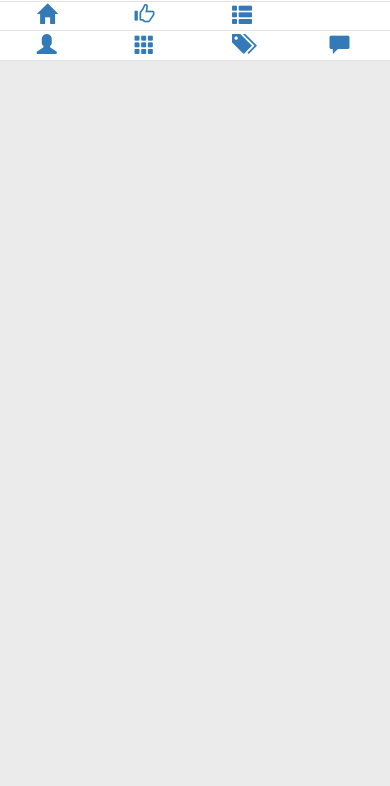
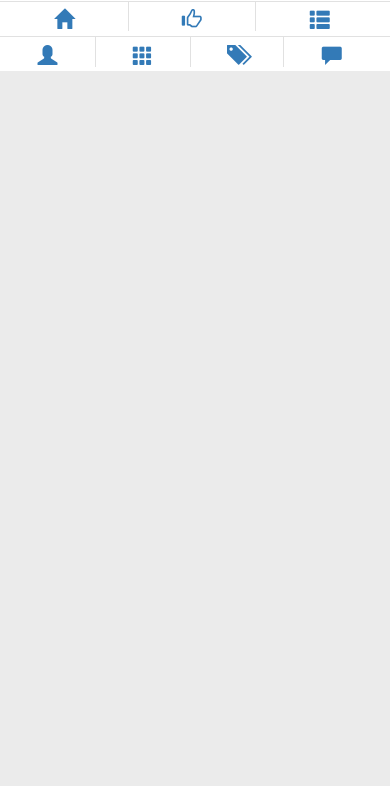
Before and after one commit to FiShelly/Blog, a website: page views/blog-index.html in a window 390 px wide. Shown: the part 58-844 px from the top of the page. Drawn offline with nearby package versions, Linux system fonts and the light colour scheme; some packages are replaced by stand-ins of ours; a script that the page names is missing.

Commit message:
compare blog v1.2

```diff
--- a/public/javascripts/controller/blog-article-controller.js
+++ b/public/javascripts/controller/blog-article-controller.js
@@ -49,10 +49,10 @@
                         for (var i = 0; i < data.articles.length; i++) {
                             if (data.articles[i].id == $scope.article.id && flaga) {
                                 if (i - 1 >= 0) {
-                                    $scope.article.pre = data.articles[i - 1];
+                                    $scope.article.next = data.articles[i - 1];
                                 }
                                 if (i + 1 <= data.articles.length) {
-                                    $scope.article.next = data.articles[i + 1]
+                                    $scope.article.pre = data.articles[i + 1]
                                 }
                                 flaga = false;
                                 if(!flagb){
--- a/public/javascripts/controller/blog-type-controller.js
+++ b/public/javascripts/controller/blog-type-controller.js
@@ -22,7 +22,6 @@
         '$routeParams',
         'HttpService',
         function ($rootScope,$scope, $route, $routeParams, HttpService) {
-            console.log("blog-type");
             $rootScope.isReady = true;
             var queryType = function(flag){
                 HttpService.ajax('/typetag/page/1/1000000',{type: flag},function(data){
@@ -39,12 +38,13 @@
             };
 
             $scope.displayTagArticle = function(tag){
-                console.log(tag);
+                $scope.firstTypeName = tag.name;
                 HttpService.ajax('/article/page/query',{query:{"tag.name":tag.name}},function(data) {
                         $scope.articleList = data.articles;
                         $scope.typeDetail = {
                             name:$scope.firstTypeName,
                             count:data.articles.length,
+                            flag:false,
                             detail:[]
                         };
                         filterArticle();
@@ -59,6 +59,7 @@
                         $scope.typeDetail = {
                             name:$scope.firstTypeName,
                             count:data.articles.length,
+                            flag:true,
                             detail:[]
                         };
                         filterArticle();
@@ -76,9 +77,8 @@
                     }
                 } else {
                     queryType(true);
-                    queryType(false);
-
                 }
+                queryType(false);
             };
             var queryAuthor = function(){
                 HttpService.ajax('/user/getAuthor',{loginId: 'fishelly'},function(data){
@@ -90,7 +90,8 @@
             };
             var filterArticle = function(){
                 var temp = {year:"",articleList:[]};
-                for(var i = 0;i<$scope.articleList.length-1;i++){
+                var alLength = $scope.articleList.length;
+                for(var i = 0;i<alLength-1;i++){
                     var str = $scope.articleList[i].date.substring(0,4);
                     var end = $scope.articleList[i+1].date.substring(0,4);
                     if( str == end){
@@ -100,6 +101,9 @@
                         $scope.typeDetail.detail.push(temp);
                         temp = {year:"",articleList:[]};
                     }
+                }
+                if(alLength != 0){
+                    temp.year = $scope.articleList[i].date.substring(0,4);
                 }
                 temp.articleList.push($scope.articleList[i]);
                 $scope.typeDetail.detail.push(temp);
--- a/public/stylesheets/blog-index.css
+++ b/public/stylesheets/blog-index.css
@@ -12,7 +12,6 @@ html {
 
 body {
     background: #ebebeb;
-    /*height: 100%;*/
     padding-bottom: 0.25rem;
 }
 
@@ -37,10 +36,7 @@ header {
 }
 .search-input{
     float:  left;
-
-
     border-radius: 4px 0 0 4px;
-
 }
 .search-input:focus{
 
@@ -126,7 +122,6 @@ header {
 }
 
 .img-head {
-    border: 1px solid #d6b2e1;
     margin: 0.2rem ;
     border-radius: 0.7rem;
     width: 0.7rem;
@@ -314,7 +309,7 @@ h2,h4{
         content: "博客";
     }
     .fc-item-type:hover:after{
-        content: "分类";
+        content: "分类标签";
     }
     .fc-item-user:hover:after{
         content: "个人资料";
@@ -340,30 +335,46 @@ h2,h4{
     .content-box{
         margin-top: 1.45rem;
     }
-    .left-function>div>a{
+    .normal-nav , .login-nav{
+        font-size: 0;
+        height: 0.35rem;
+        background-color: #fff;
+    }
+    .normal-nav>a,.login-nav>a{
         display: inline-block;
         line-height: 0.3rem;
-        width: 24%;
+        width: 32.8%;
         height: 0.3rem;
         text-align: center;
     }
+    .normal-nav>a:nth-child(2),.login-nav>a:nth-child(3){
+        border-right: 1px solid #e1e1e1;
+        border-left: 1px solid #e1e1e1;
+
+    }
+    .login-nav{
+        border-top: 1px solid #e1e1e1;
+        background-color: #fff;
+    }
+    .login-nav>a:nth-child(2){
+        border-left: 1px #e1e1e1 solid;
+    }
+    .login-nav>a{
+        width: 24.3%;
+    }
     .bootom-function{
-        margin-top: 0.89rem;
+        margin-top: 0.94rem;
     }
 }
 
-
-
-
 .fc-item{
+    margin-top: 0.07rem;
     display: inline-block;
     font-size: 0.2rem;
     width: 0.2rem;
     height: 0.2rem;
 
 }
-
-
 
 .ease1{
     -webkit-transition: All 1s ease;
--- a/views/blog-index.html
+++ b/views/blog-index.html
@@ -53,22 +53,22 @@
         <div class="nav-box">
             <nav class="left-function col-sm-12 left-function-position ease1">
                 <div class="normal-nav">
-                    <a  href="/"><span class="glyphicon glyphicon-home fc-item fc-item-index ease1"></span></a>
-                    <a  href="#/index"><span
+                    <a title="主页" href="/"><span class="glyphicon glyphicon-home fc-item fc-item-index ease1"></span></a>
+                    <a title="博客" href="#/index"><span
                             class="glyphicon glyphicon-thumbs-up fc-item fc-item-blog ease1"></span></a>
-                    <a  href="#/type/{{types[0].id||0}}"><span
+                    <a title="分类与标签" href="#/type/{{types[0].id||0}}"><span
                             class="glyphicon glyphicon-th-list fc-item fc-item-type ease1"></span></a>
                 </div>
             </nav>
             <nav class="left-function bootom-function col-sm-12 left-function-position ease1" ng-show="isLogin">
                 <div class="login-nav">
-                    <a  href="#/back/personal"><span
+                    <a title="个人信息" href="#/back/personal"><span
                             class="glyphicon glyphicon-user fc-item fc-item-user ease1"></span></a>
-                    <a  href="#/back/article/list"><span
+                    <a title="文章管理" href="#/back/article/list"><span
                             class="glyphicon glyphicon-th fc-item fc-item-articleMan ease1"></span></a>
-                    <a  href="#/back/type"><span
+                    <a title="分类管理" href="#/back/type"><span
                             class="glyphicon glyphicon-tags fc-item fc-item-typeMan ease1"></span></a>
-                    <a  href="#/back/comment"><span
+                    <a title="评论管理" href="#/back/comment"><span
                             class="glyphicon glyphicon-comment fc-item fc-item-comment ease1"></span></a>
                 </div>
             </nav>
```
Also changed, not shown: public/template/blog-typeDetail-template.html (+4 -4 lines), 1 other file.
